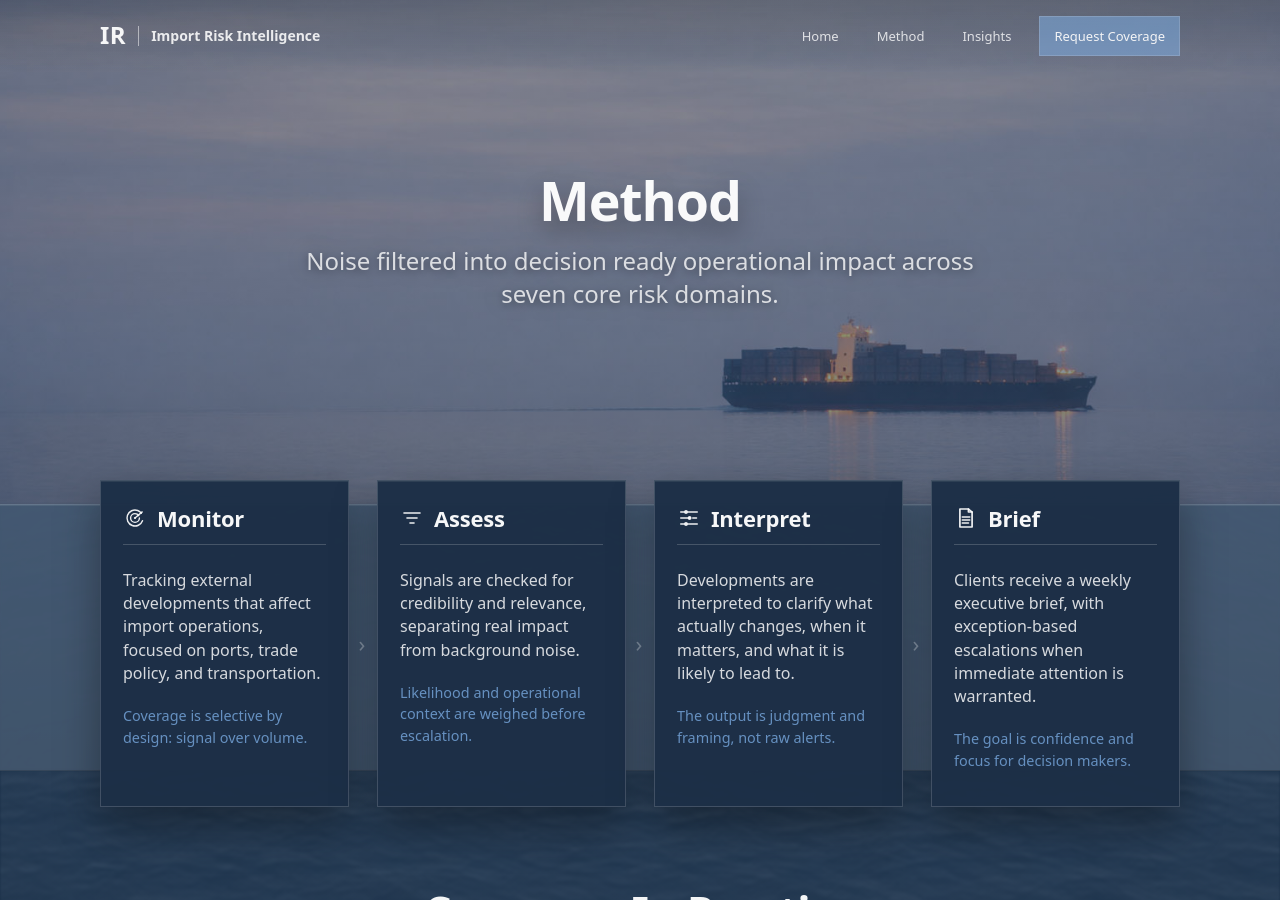
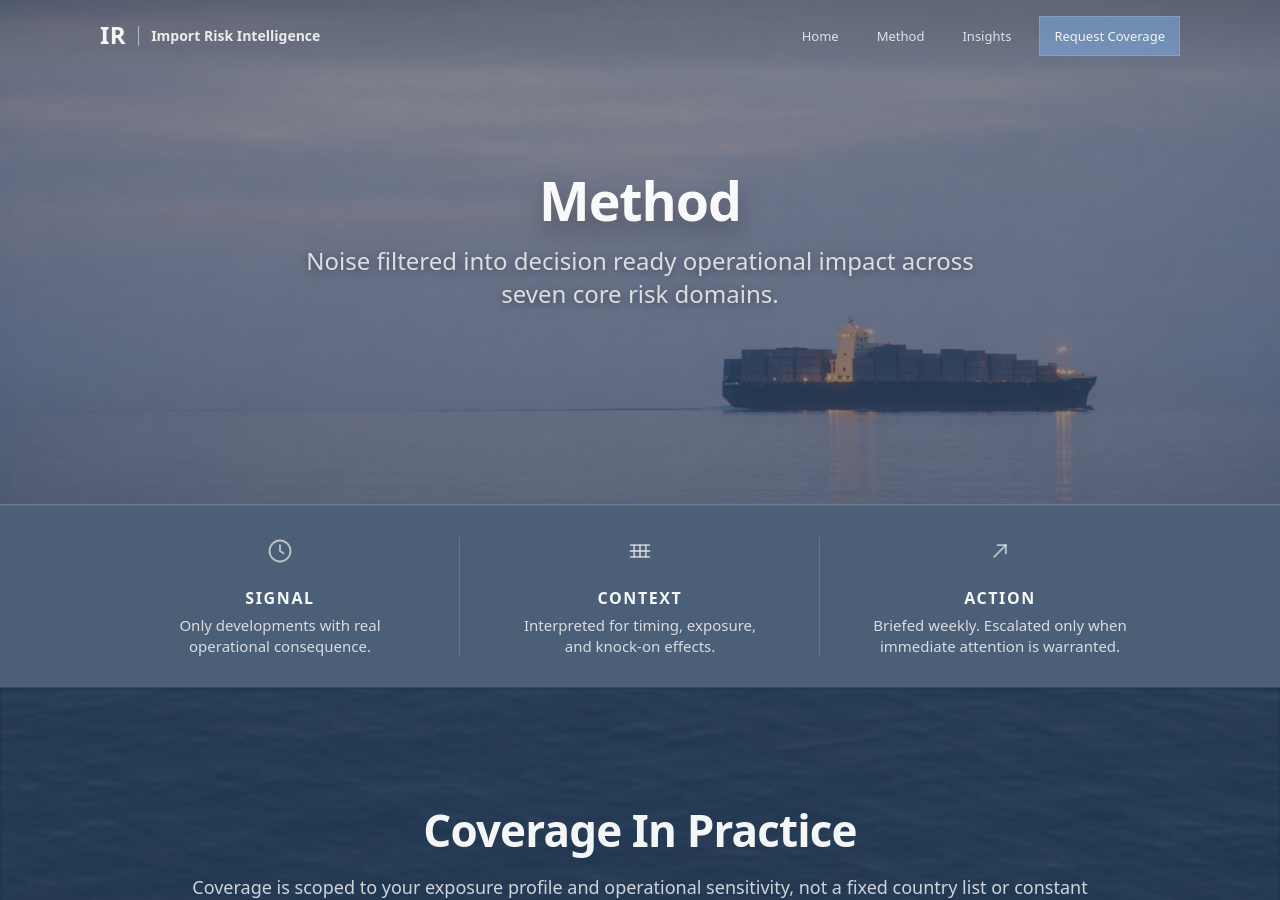
Before and after one commit to importrisk/import-risk-intelligence-site, a Jekyll site: the page built from method.html, in a window 1280 px wide and 900 px high. Built offline with Jekyll 4.4.1, drawn with Linux system fonts in a browser that asks for light colours.

Commit message:
Update method.html

```diff
--- a/method.html
+++ b/method.html
@@ -26,124 +26,51 @@ css: /method.css?v=100
   <!-- =========================================================
        METHOD FEATURES
        ========================================================= -->
-  <section class="method-features" aria-label="Method overview">
+ <!-- Method: home-style feature band (replaces the 4 cards) -->
+<section class="features features-method" aria-label="How it works">
   <div class="container">
-      <div class="method-feature-grid">
+    <div class="feature-grid">
 
-        <!-- Monitor -->
-        <article class="method-feature" aria-label="Monitor">
-          <div class="mf-inner">
-            <header class="mf-head">
-              <span class="mf-icon" aria-hidden="true">
+      <div class="feature">
+        <!-- same icon style as home -->
         <svg viewBox="0 0 24 24" fill="none"
-                     stroke="currentColor" stroke-width="1.4"
-                     stroke-linecap="round" stroke-linejoin="round">
-                  <circle cx="12" cy="12" r="8" stroke-dasharray="42 8"
-                          transform="rotate(20 12 12)"/>
-                  <circle cx="12" cy="12" r="4.4" stroke-dasharray="24.5 4.8"/>
-                  <path d="M12 12 L19.2 5.9"/>
-                  <circle cx="12" cy="12" r="1.1" fill="currentColor" stroke="none"/>
+             stroke="currentColor" stroke-width="1.8"
+             stroke-linecap="round" stroke-linejoin="round"
+             aria-hidden="true">
+          <circle cx="12" cy="12" r="9"/>
+          <path d="M12 7v5l3 2"/>
         </svg>
-              </span>
-              <h3 class="mf-title">Monitor</h3>
-            </header>
+        <h3>SIGNAL</h3>
+        <p>Only developments with real operational consequence.</p>
+      </div>
 
-            <p class="mf-description">
-              Tracking external developments that affect import operations, focused on ports, trade policy, and transportation.
-            </p>
+      <div class="feature">
+        <svg viewBox="0 0 24 24" fill="none"
+             stroke="currentColor" stroke-width="1.8"
+             stroke-linecap="round" stroke-linejoin="round"
+             aria-hidden="true">
+          <path d="M4 7h16"/>
+          <path d="M4 12h16"/>
+          <path d="M4 17h16"/>
+          <path d="M7 7v10"/>
+          <path d="M12 7v10"/>
+          <path d="M17 7v10"/>
+        </svg>
+        <h3>CONTEXT</h3>
+        <p>Interpreted for timing, exposure, and knock-on effects.</p>
+      </div>
 
-            <p class="mf-subtle">
-              Coverage is selective by design: signal over volume.
-            </p>
+      <div class="feature">
+        <svg viewBox="0 0 24 24" fill="none"
+             stroke="currentColor" stroke-width="1.8"
+             stroke-linecap="round" stroke-linejoin="round"
+             aria-hidden="true">
+          <path d="M7 17l10-10"/>
+          <path d="M10 7h7v7"/>
+        </svg>
+        <h3>ACTION</h3>
+        <p>Briefed weekly. Escalated only when immediate attention is warranted.</p>
       </div>
-        </article>
-
-        <!-- Assess -->
-        <article class="method-feature" aria-label="Assess">
-          <div class="mf-inner">
-            <header class="mf-head">
-              <span class="mf-icon" aria-hidden="true">
-                <svg viewBox="0 0 24 24" fill="none"
-                     stroke="currentColor" stroke-width="1.6"
-                     stroke-linecap="round" stroke-linejoin="round">
-                  <path d="M4 7h16"/>
-                  <path d="M7 12h10"/>
-                  <path d="M10 17h4"/>
-                </svg>
-              </span>
-              <h3 class="mf-title">Assess</h3>
-            </header>
-
-            <p class="mf-description">
-              Signals are checked for credibility and relevance, separating real impact from background noise.
-            </p>
-            <p class="mf-subtle">
-              Likelihood and operational context are weighed before escalation.
-            </p>
-          </div>
-        </article>
-
-        <!-- Interpret -->
-        <article class="method-feature" aria-label="Interpret">
-          <div class="mf-inner">
-            <header class="mf-head">
-              <span class="mf-icon" aria-hidden="true">
-                <svg viewBox="0 0 24 24" fill="none"
-                     stroke="currentColor" stroke-width="1.5"
-                     stroke-linecap="round" stroke-linejoin="round">
-                  <path d="M10.5 6h9.75"/>
-                  <circle cx="9" cy="6" r="1.9" fill="currentColor" stroke="none"/>
-                  <path d="M3.75 6H7.5"/>
-                  <path d="M3.75 12h9.75"/>
-                  <circle cx="12.6" cy="12" r="1.9" fill="currentColor" stroke="none"/>
-                  <path d="M15.75 12h3.75"/>
-                  <path d="M10.5 18h9.75"/>
-                  <circle cx="9" cy="18" r="1.9" fill="currentColor" stroke="none"/>
-                  <path d="M3.75 18H7.5"/>
-                </svg>
-              </span>
-              <h3 class="mf-title">Interpret</h3>
-            </header>
-
-            <p class="mf-description">
-              Developments are interpreted to clarify what actually changes, when it matters, and what it is likely to lead to.
-            </p>
-
-            <p class="mf-subtle">
-              The output is judgment and framing, not raw alerts.
-            </p>
-          </div>
-        </article>
-
-        <!-- Brief -->
-        <article class="method-feature" aria-label="Brief">
-          <div class="mf-inner">
-            <header class="mf-head">
-              <span class="mf-icon" aria-hidden="true">
-                <svg viewBox="0 0 24 24" fill="none"
-                     stroke="currentColor" stroke-width="1.4"
-                     stroke-linecap="round" stroke-linejoin="round">
-                  <g transform="scale(1.22, 1)" transform-origin="12 12">
-                    <path d="M7 3h7l3 3v15H7z"/>
-                    <path d="M14 3v3h3"/>
-                    <path d="M9 11h6"/>
-                    <path d="M9 14h6"/>
-                    <path d="M9 17h5"/>
-                  </g>
-                </svg>
-              </span>
-              <h3 class="mf-title">Brief</h3>
-            </header>
-
-            <p class="mf-description">
-              Clients receive a weekly executive brief, with exception-based escalations when immediate attention is warranted.
-            </p>
-
-            <p class="mf-subtle">
-              The goal is confidence and focus for decision makers.
-            </p>
-          </div>
-        </article>
 
     </div>
   </div>
```
Lines whose indentation alone changed are shown as unchanged.
